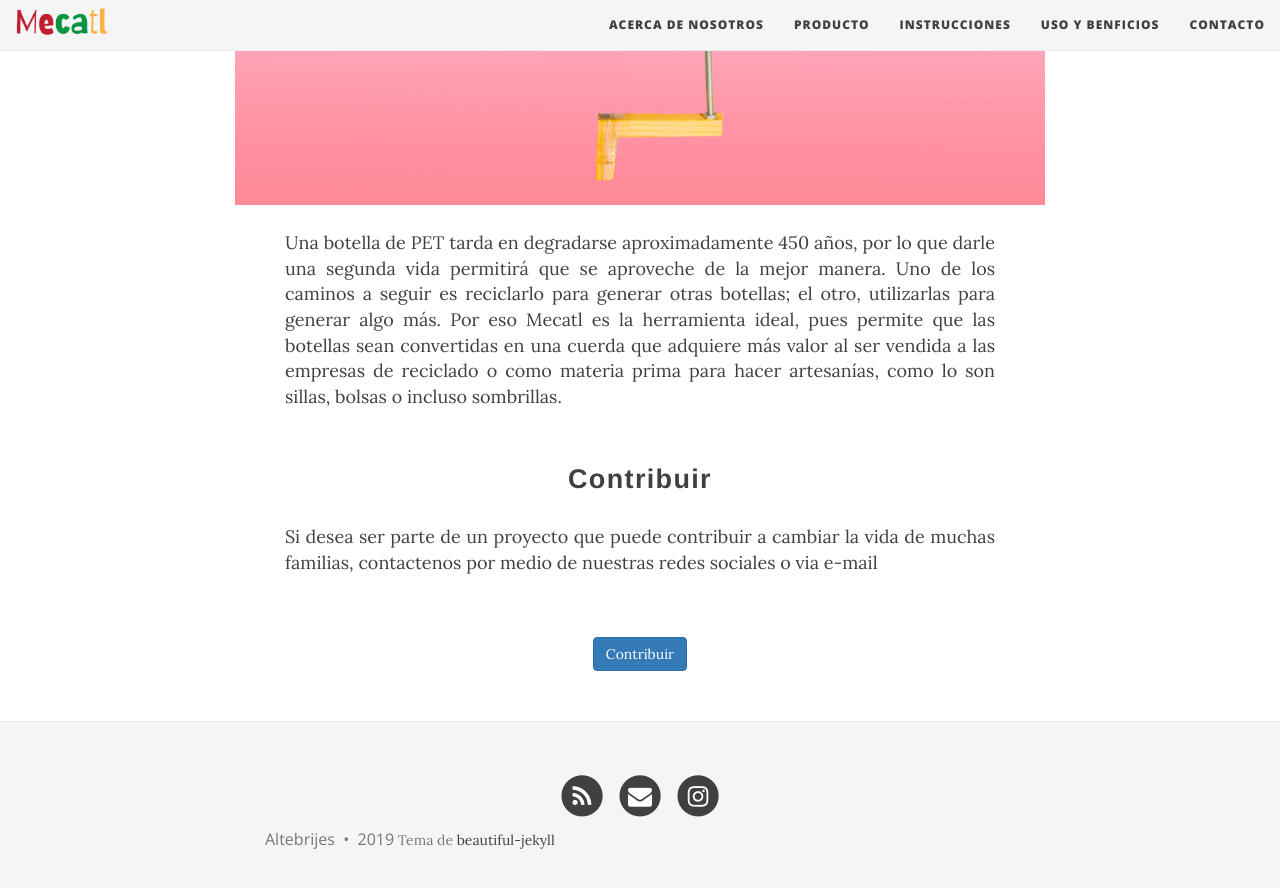
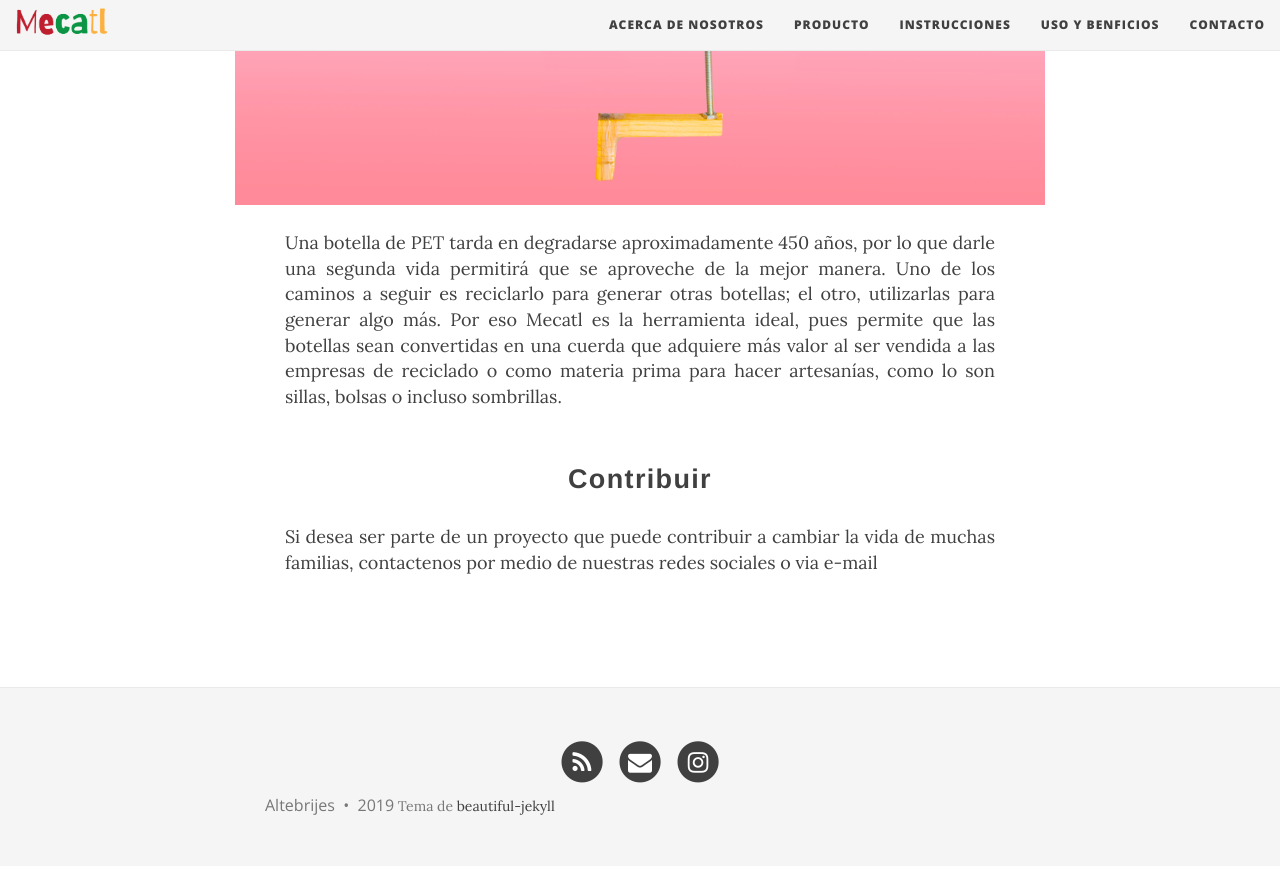
Before and after one commit to Mecatl/Mecatl.github.io, a Jekyll site: the page built from index.md, in a window 1280 px wide and 900 px high, scrolled down 1513 px. Shown: the top 888 px of the window. Built offline with Jekyll 4.4.1, drawn with Linux system fonts in a browser that asks for light colours; some web fonts are replaced; after the commit the page ends 2379 px from its top, so only the background shows below that.

Commit message:
removed button

```diff
--- a/index.md
+++ b/index.md
@@ -65,4 +65,3 @@ Por eso Mecatl es la herramienta ideal, pues permite que  las botellas sean conv
 <p>Si desea ser parte de un proyecto que puede contribuir a cambiar la vida de muchas familias, contactenos por medio de nuestras redes sociales o via e-mail  </p>
 </div>
   <br>
-<button type="button" class="btn btn-primary">Contribuir</button>
```
